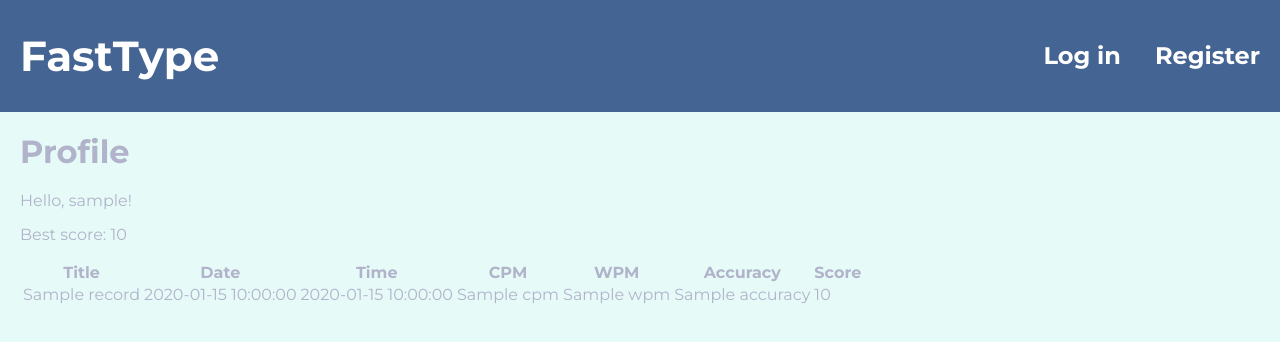
After one commit to Benya222/FastType, a Flask app: template profiles/templates/profiles/profile.html in a window 1280 px wide. The commit adds this page. Shown: the top 342 px of the page. Run offline with Flask 3, Linux system fonts and the light colour scheme; the template is opened without the code that fills it: most values are stand-ins (such as "Sample title", 1, 10 or a date in 2020); some libraries are stand-ins or nearby versions.

Commit message:
profile route - done, but property score in PersonalHistory model is still a problem

```diff
--- a/app.py
+++ b/app.py
@@ -2,6 +2,7 @@ from flask import Flask
 from models import init_db
 from auth.route import auth_bp
 from text.route import text_bp
+from profiles.route import profiles_bp
 
 app = Flask(__name__)
 app.secret_key = "laldsodeik*"
@@ -11,7 +12,7 @@ init_db()
 
 app.register_blueprint(text_bp)
 app.register_blueprint(auth_bp)
-
+app.register_blueprint(profiles_bp)
 
 
 
--- /dev/null
+++ b/profiles/templates/profiles/profile.html
@@ -0,0 +1,47 @@
+{% extends "base.html" %}
+
+{% block style %}
+{% endblock %}
+
+{% block page_title %} Profile {% endblock %}
+
+{% block main_content %}
+<h1 class="title">Profile</h1>
+<div class="profile__img"></div>
+<div class="progress">
+  <p class="greet">
+    Hello, {{ user_name }}!
+  </p>
+  <p>
+    Best score: {{ best_score }}
+  </p>
+</div>
+{% if history %}
+<table>
+  <thead>
+    <tr>
+      <th>Title</th>
+      <th>Date</th>
+      <th>Time</th>
+      <th>CPM</th>
+      <th>WPM</th>
+      <th>Accuracy</th>
+      <th>Score</th>
+    </tr>
+  </thead>
+  <tbody>
+    {% for record in history %}
+    <tr>
+      <td>{{ record.text_title }}</td>
+      <td>{{ record.formatted_date }}</td>
+      <td>{{ record.formatted_time }}</td>
+      <td>{{ record.cpm }}</td>
+      <td>{{ record.wpm }}</td>
+      <td>{{ record.accuracy }}</td>
+      <td>{{ record.score }}</td>
+    </tr>
+    {% endfor %}
+  </tbody>
+</table>
+{% endif %}
+{% endblock %}
--- a/services.py
+++ b/services.py
@@ -1,6 +1,5 @@
 from random import sample
 from models import Word
-
 
 def generate_random_words(count: int, difficult: str) -> list:
     words = Word.select().where(Word.difficulty == difficult)
--- a/templates/base.html
+++ b/templates/base.html
@@ -22,8 +22,8 @@
     <div class="container container--header">
       <a href="{{ url_for('text.index') }}" class="logo link">FastType</a>
       <div class="auth">
-        {% if session['user'] %}
-        <a href="#" class=" link">
+        {% if session.get('user') %}
+        <a href="{{ url_for('profiles.profile', user_id= session.get('user')) }}" class="link">
           <svg width="48px" height="48px">
             <use href="{{ url_for('static', filename='image/sprite.svg') }}#icon-profile"></use>
           </svg>
```
Also changed, not shown: action_db.py (+6 -3 lines), models.py (+9 -1 lines), profile/route.py (deleted, +0 -18 lines), profile/templates/profile/profile.html (deleted, +0 -12 lines), profiles/route.py (added, +28 -0 lines), fasttype.db.
